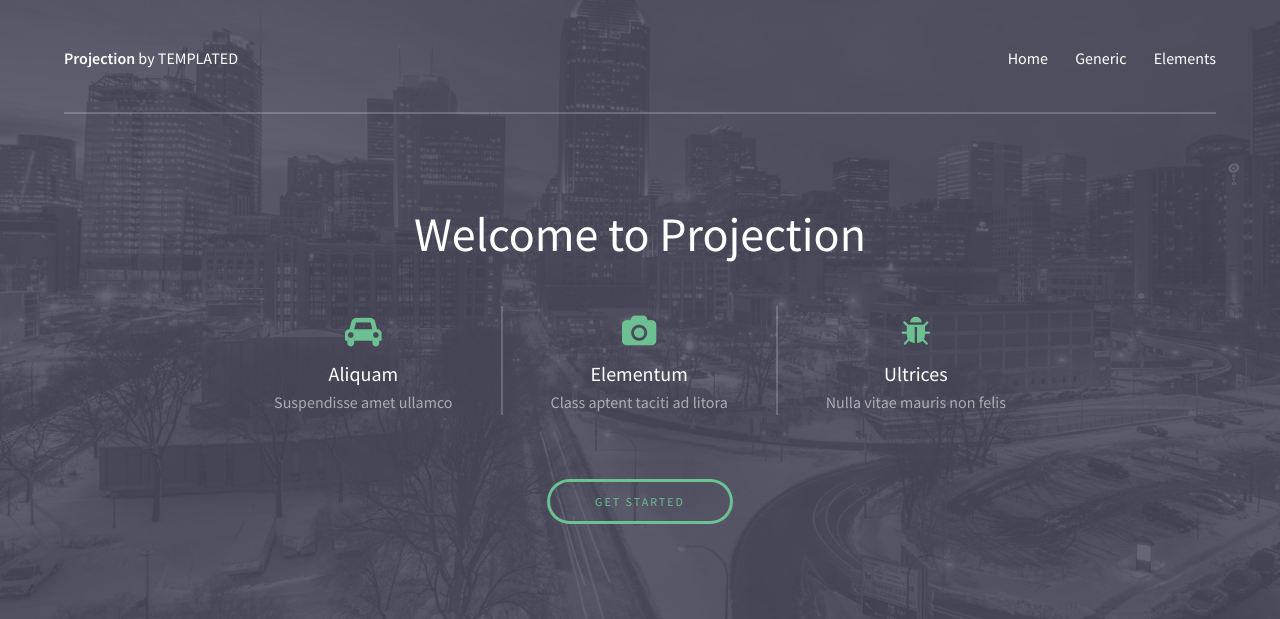
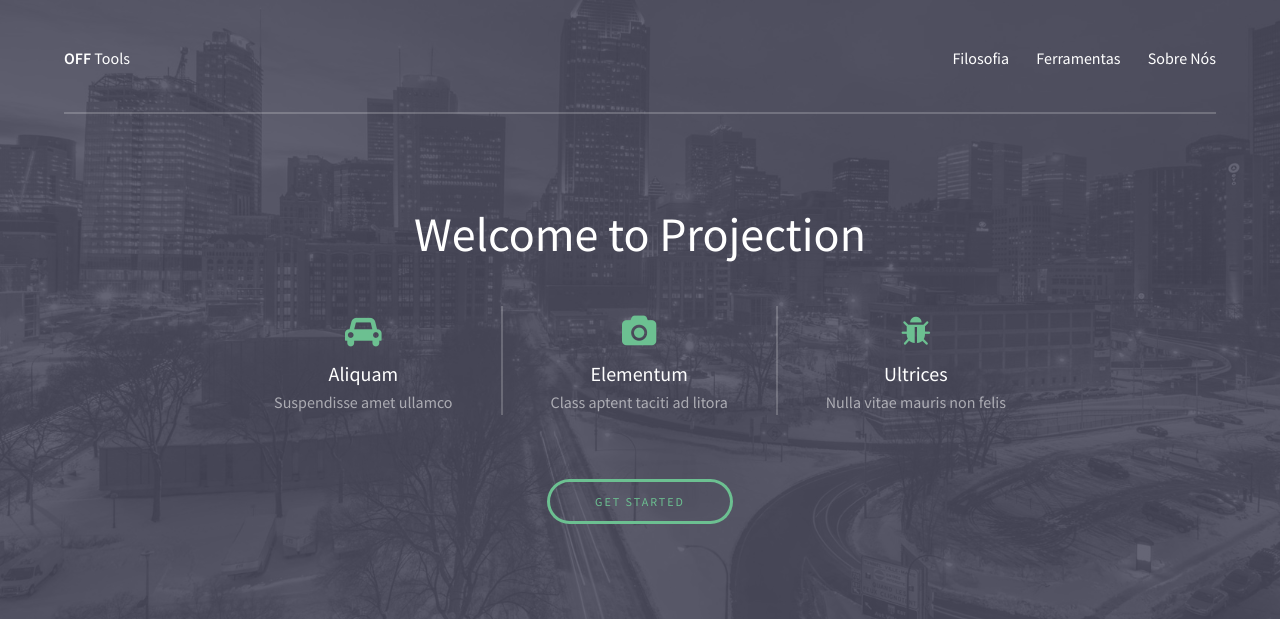
Before and after one commit to Off-Tools/site-scan, a Django app: page /home/ in a window 1280 px wide. Shown: the top 619 px of the page. Run offline with Django 3.2, Linux system fonts and the light colour scheme.

Commit message:
traducao

```diff
--- a/templates/index.html
+++ b/templates/index.html
@@ -12,11 +12,11 @@
 		<!-- Header -->
 			<header id="header">
 				<div class="inner">
-					<a href="index.html" class="logo"><strong>Projection</strong> by TEMPLATED</a>
+					<a href="index.html" class="logo"><strong>OFF</strong> Tools</a>
 					<nav id="nav">
-						<a href="index.html">Home</a>
-						<a href="generic.html">Generic</a>
-						<a href="elements.html">Elements</a>
+						<a href="index.html">Filosofia</a>
+						<a href="generic.html">Ferramentas</a>
+						<a href="elements.html">Sobre Nós</a>
 					</nav>
 					<a href="#navPanel" class="navPanelToggle"><span class="fa fa-bars"></span></a>
 				</div>
```
